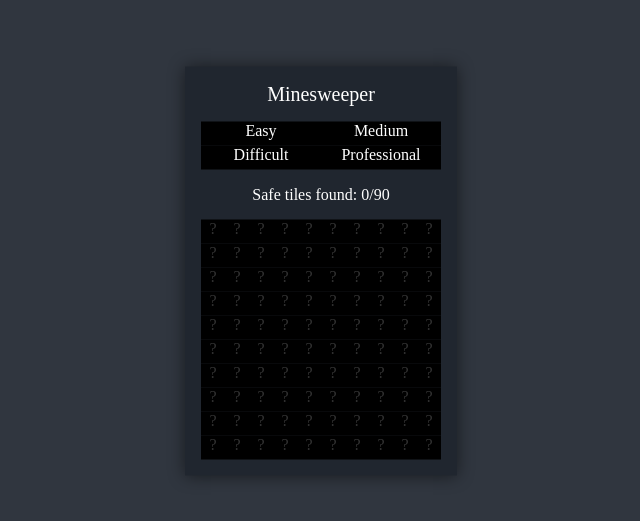
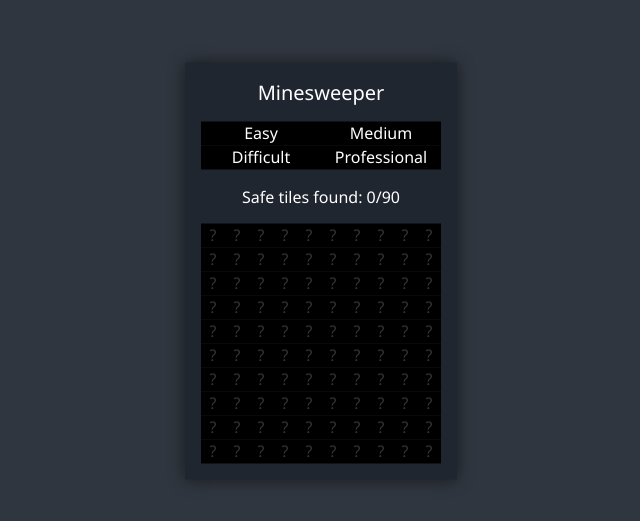
Before and after one commit to KettLovahr/minesweeper, a plain HTML site: page index.html in a window 1280 px wide. Shown: the part 129-650 px from the top of the page, without its empty margins (319-959 px from the left). Drawn offline with Linux system fonts and the light colour scheme.

Commit message:
Fonts?
I still can't get fonts right.

```diff
--- a/style.css
+++ b/style.css
@@ -6,6 +6,7 @@ body, html {
     margin: 0;
     background-color: #30363F;
     color: #FFFFFF;
+    font-family: "Segoe UI", "Helvetica", "sans";
 }
 
 #container {
```
